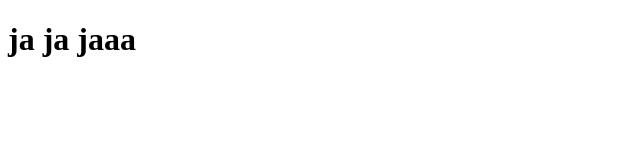
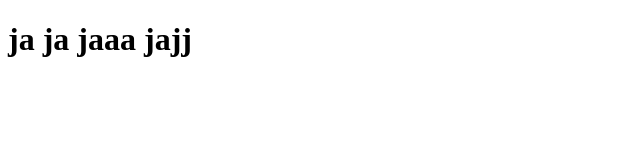
Before and after one commit to rodri3d/test1, a plain HTML site: page sitio/index.html in a window 1280 px wide. Shown: the whole page, without its empty margins (0-640 px from the left). Drawn offline with Linux system fonts and the light colour scheme.

Commit message:
testeo pagina

```diff
--- a/sitio/index.html
+++ b/sitio/index.html
@@ -4,7 +4,7 @@
 	<title> Elllll</title>
 </head >
 <body>
-<h1> ja ja jaaa
+<h1> ja ja jaaa jajj
 </h1>
 </body>
 </html>
```
